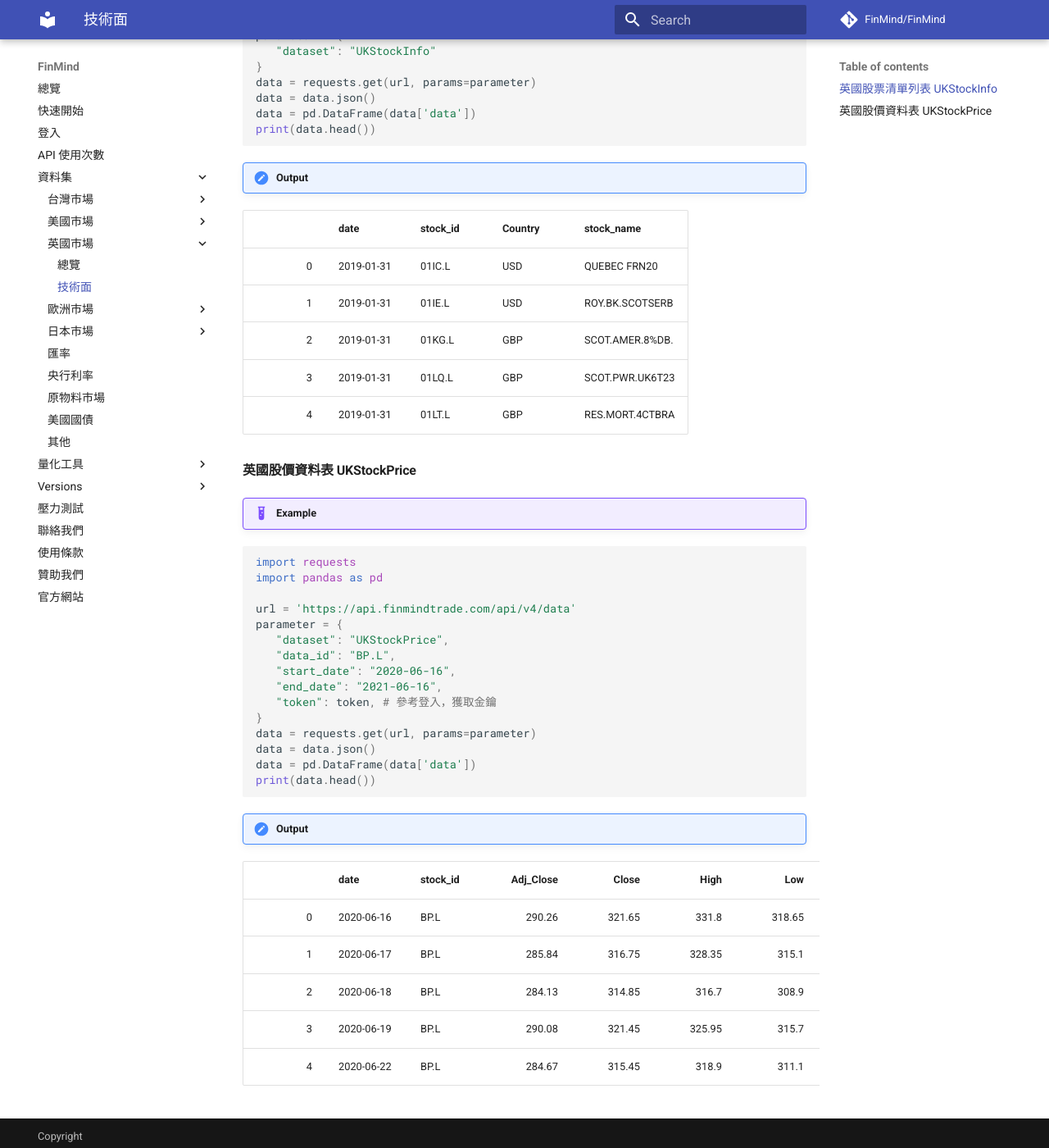
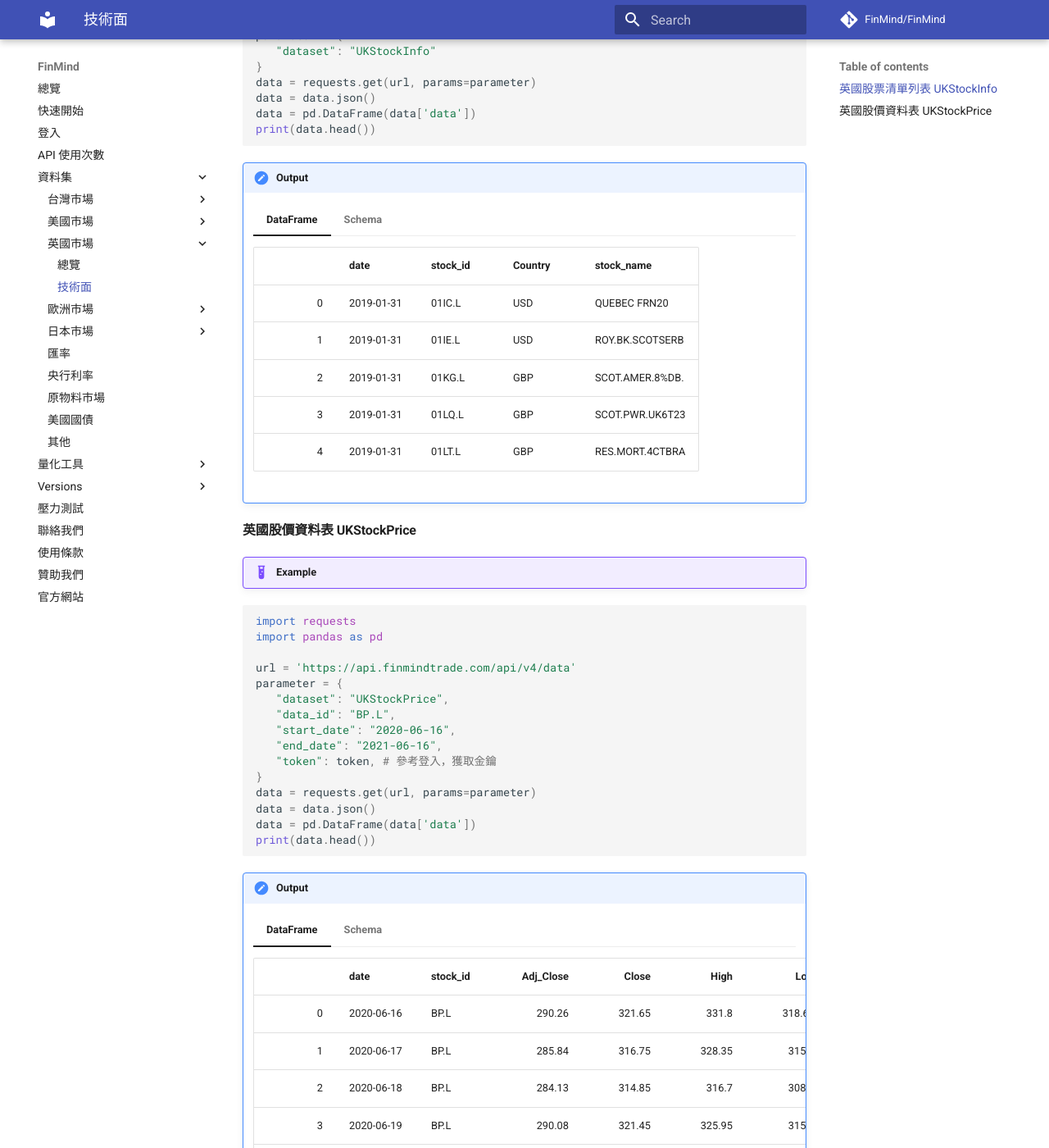
Before and after one commit to FinMind/FinMind-Doc, an MkDocs documentation site: the page built from docs/tutor/UnitedKingdomMarket/Technical.md, in a window 1280 px wide and 1400 px high, scrolled down 586 px. Shown: the whole window at 82% size. Built offline with MkDocs 1.6.1 and Material for MkDocs 9.7.7, drawn with Linux system fonts in a browser that asks for light colours; comment, search, counter and statistics services are not loaded.

Commit message:
add: uk dataset schema doc

````diff
--- a/docs/tutor/UnitedKingdomMarket/Technical.md
+++ b/docs/tutor/UnitedKingdomMarket/Technical.md
@@ -27,14 +27,23 @@
    print(data.head())
    ```
 !!! output
-   |    | date       | stock_id   | Country   | stock_name      |
-   |---:|:-----------|:-----------|:----------|:----------------|
-   |  0 | 2019-01-31 | 01IC.L     | USD       | QUEBEC FRN20    |
-   |  1 | 2019-01-31 | 01IE.L     | USD       | ROY.BK.SCOTSERB |
-   |  2 | 2019-01-31 | 01KG.L     | GBP       | SCOT.AMER.8%DB. |
-   |  3 | 2019-01-31 | 01LQ.L     | GBP       | SCOT.PWR.UK6T23 |
-   |  4 | 2019-01-31 | 01LT.L     | GBP       | RES.MORT.4CTBRA |
-
+    === "DataFrame"
+         |    | date       | stock_id   | Country   | stock_name      |
+         |---:|:-----------|:-----------|:----------|:----------------|
+         |  0 | 2019-01-31 | 01IC.L     | USD       | QUEBEC FRN20    |
+         |  1 | 2019-01-31 | 01IE.L     | USD       | ROY.BK.SCOTSERB |
+         |  2 | 2019-01-31 | 01KG.L     | GBP       | SCOT.AMER.8%DB. |
+         |  3 | 2019-01-31 | 01LQ.L     | GBP       | SCOT.PWR.UK6T23 |
+         |  4 | 2019-01-31 | 01LT.L     | GBP       | RES.MORT.4CTBRA |
+    === "Schema"
+        ```
+        {
+            date: str,
+            stock_id: str,
+            Country: str,
+            stock_name: str
+        }
+        ```
 
 
 #### 英國股價資料表 UKStockPrice
@@ -58,10 +67,24 @@
    print(data.head())
    ```
 !!! output
-   |    | date       | stock_id   |   Adj_Close |   Close |   High |    Low |   Open |   Volume |
-   |---:|:-----------|:-----------|------------:|--------:|-------:|-------:|-------:|---------:|
-   |  0 | 2020-06-16 | BP.L       |      290.26 |  321.65 | 331.8  | 318.65 | 322.15 | 55470516 |
-   |  1 | 2020-06-17 | BP.L       |      285.84 |  316.75 | 328.35 | 315.1  | 322.85 | 38005133 |
-   |  2 | 2020-06-18 | BP.L       |      284.13 |  314.85 | 316.7  | 308.9  | 313.9  | 33988764 |
-   |  3 | 2020-06-19 | BP.L       |      290.08 |  321.45 | 325.95 | 315.7  | 316.8  | 95409968 |
-   |  4 | 2020-06-22 | BP.L       |      284.67 |  315.45 | 318.9  | 311.1  | 318.15 | 58369094 |
+    === "DataFrame"
+         |    | date       | stock_id   |   Adj_Close |   Close |   High |    Low |   Open |   Volume |
+         |---:|:-----------|:-----------|------------:|--------:|-------:|-------:|-------:|---------:|
+         |  0 | 2020-06-16 | BP.L       |      290.26 |  321.65 | 331.8  | 318.65 | 322.15 | 55470516 |
+         |  1 | 2020-06-17 | BP.L       |      285.84 |  316.75 | 328.35 | 315.1  | 322.85 | 38005133 |
+         |  2 | 2020-06-18 | BP.L       |      284.13 |  314.85 | 316.7  | 308.9  | 313.9  | 33988764 |
+         |  3 | 2020-06-19 | BP.L       |      290.08 |  321.45 | 325.95 | 315.7  | 316.8  | 95409968 |
+         |  4 | 2020-06-22 | BP.L       |      284.67 |  315.45 | 318.9  | 311.1  | 318.15 | 58369094 |
+    === "Schema"
+        ```
+        {
+            date: str,
+            stock_id: str,
+            Adj_Close: float32,
+            Close: float32,
+            High: float32,
+            Low: float32,
+            Open: float32,
+            Volume: int64
+        }
+        ```
````
